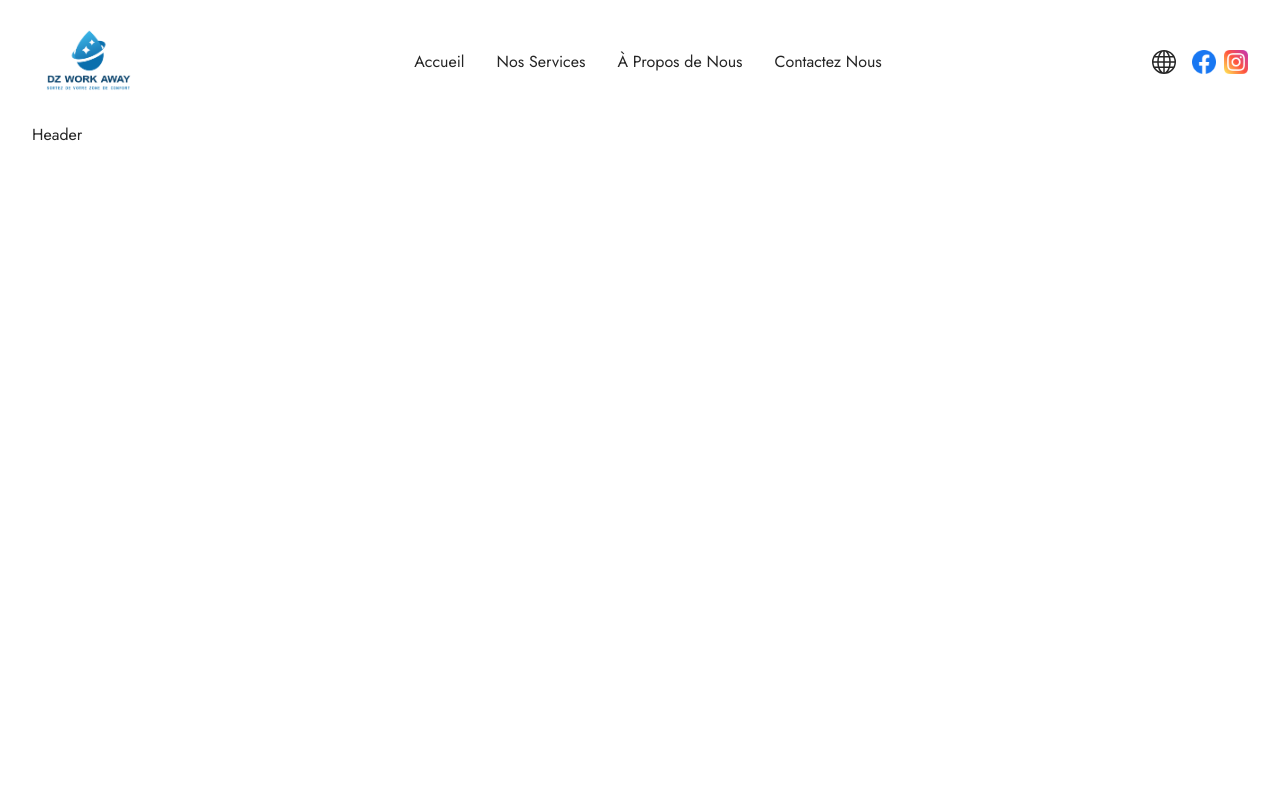
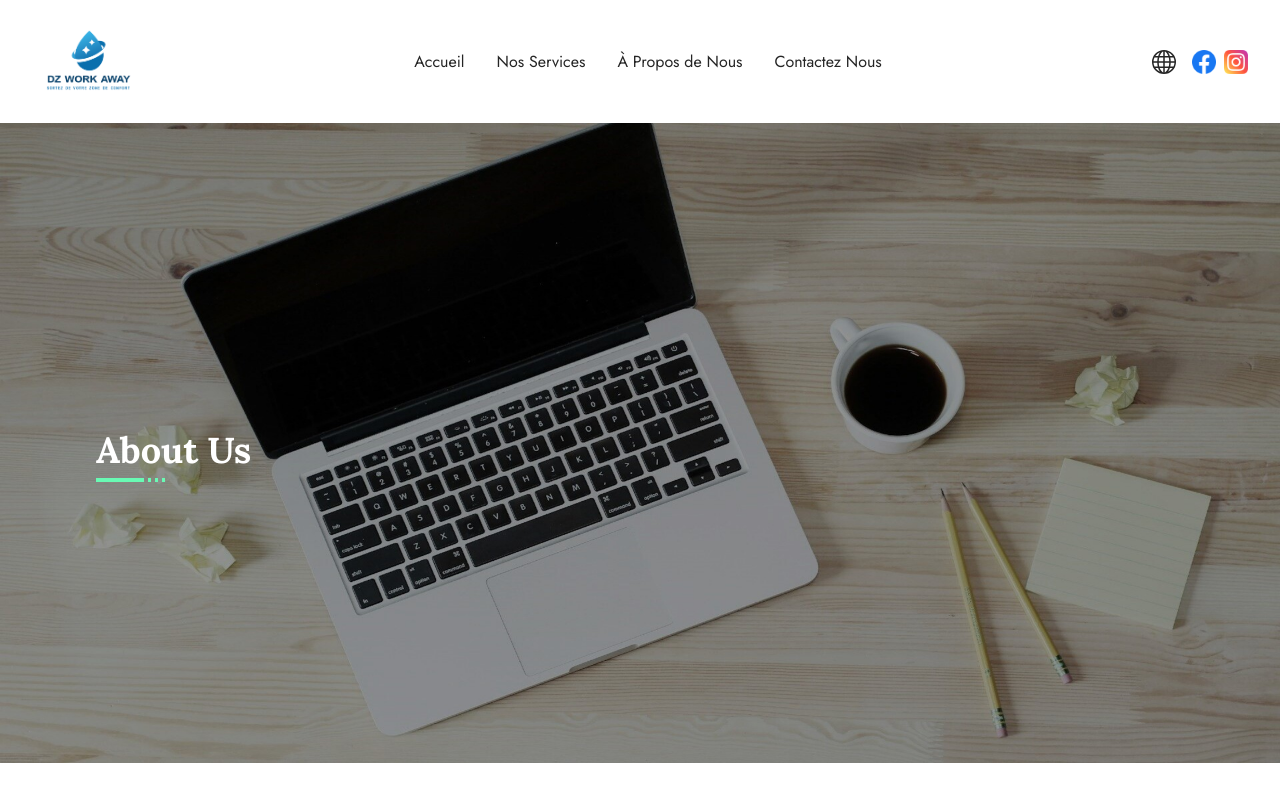
Before and after one commit to KamelMesbahi13/dzWorkAway, a React (Vite) app: page /Contactez-Nous in a window 1280 px wide. Shown: the top 802 px of the page. Built offline with nearby package versions, Linux system fonts and the light colour scheme.

Commit message:
Contact Us Header Section

```diff
--- a/src/Components/AboutUs/Header/Header.jsx
+++ b/src/Components/AboutUs/Header/Header.jsx
@@ -18,7 +18,7 @@ const Header = () => {
       <div>
         <LazyLoadImage
           src={Img}
-          className="w-full h-[20rem] md:h-[35rem]"
+          className="w-full h-[20rem] md:h-[40rem]"
           alt="About US Background"
         />
       </div>
--- a/src/Components/ContactUs/ContactUs.jsx
+++ b/src/Components/ContactUs/ContactUs.jsx
@@ -3,7 +3,8 @@ import Header from "./Header/Header";
 const ContactUs = () => {
   return (
     <>
-      <div className="container">
+      <div className="container"></div>
+      <div>
         <Header />
       </div>
     </>
--- a/src/Components/ContactUs/Header/Header.jsx
+++ b/src/Components/ContactUs/Header/Header.jsx
@@ -1,5 +1,42 @@
+import Img from "../../../assets/ContactUsBack.jpg";
+import { LazyLoadImage } from "react-lazy-load-image-component";
+import { motion } from "framer-motion";
+
 const Header = () => {
-  return <div>Header</div>;
+  return (
+    <motion.div
+      initial="hidden"
+      whileInView="visible"
+      viewport={{ once: true, amount: 0.5 }}
+      transition={{ duration: 0.5 }}
+      variants={{
+        hidden: { opacity: 0 },
+        visible: { opacity: 1 },
+      }}
+      className="relative"
+    >
+      <div>
+        <LazyLoadImage
+          src={Img}
+          className="w-full h-[20rem] md:h-[40rem]"
+          alt="About US Background"
+        />
+      </div>
+      <div className="absolute pl-8 text-white -translate-y-1/4 md:pl-24 top-1/2">
+        <div>
+          <h1>About Us</h1>
+        </div>
+        <div className="flex mt-1 md:mt-2">
+          <div className="w-8 h-1 md:w-12 bg-secondColor"></div>
+          <div className="flex ml-1">
+            <div className="w-[3px] h1 bg-secondColor"></div>
+            <div className="w-[3px] mx-1 h1 bg-secondColor"></div>
+            <div className="w-[3px] h1 bg-secondColor"></div>
+          </div>
+        </div>
+      </div>
+    </motion.div>
+  );
 };
 
 export default Header;
```
Also changed, not shown: src/assets/ContactUsBack.jpg (added).
